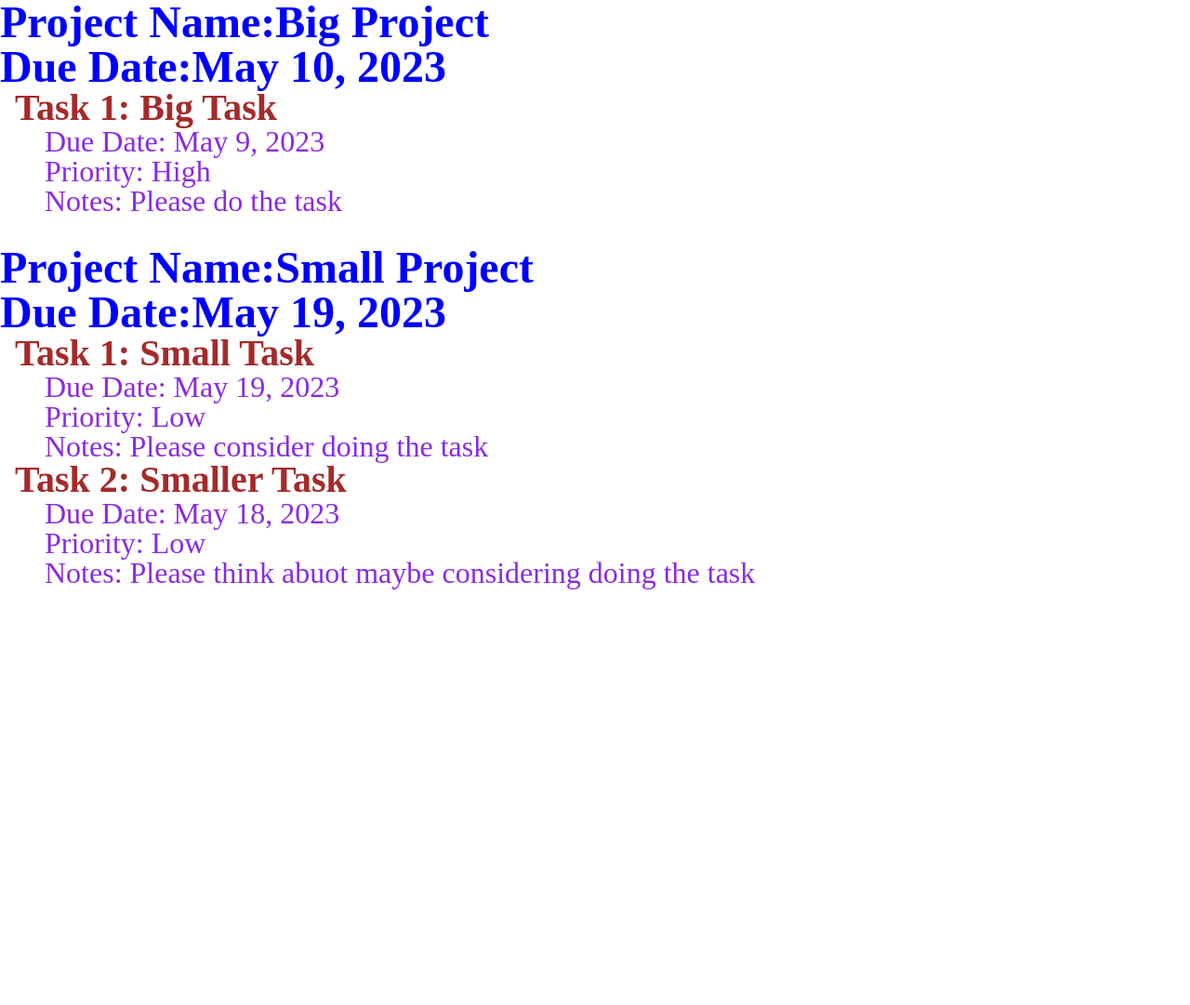
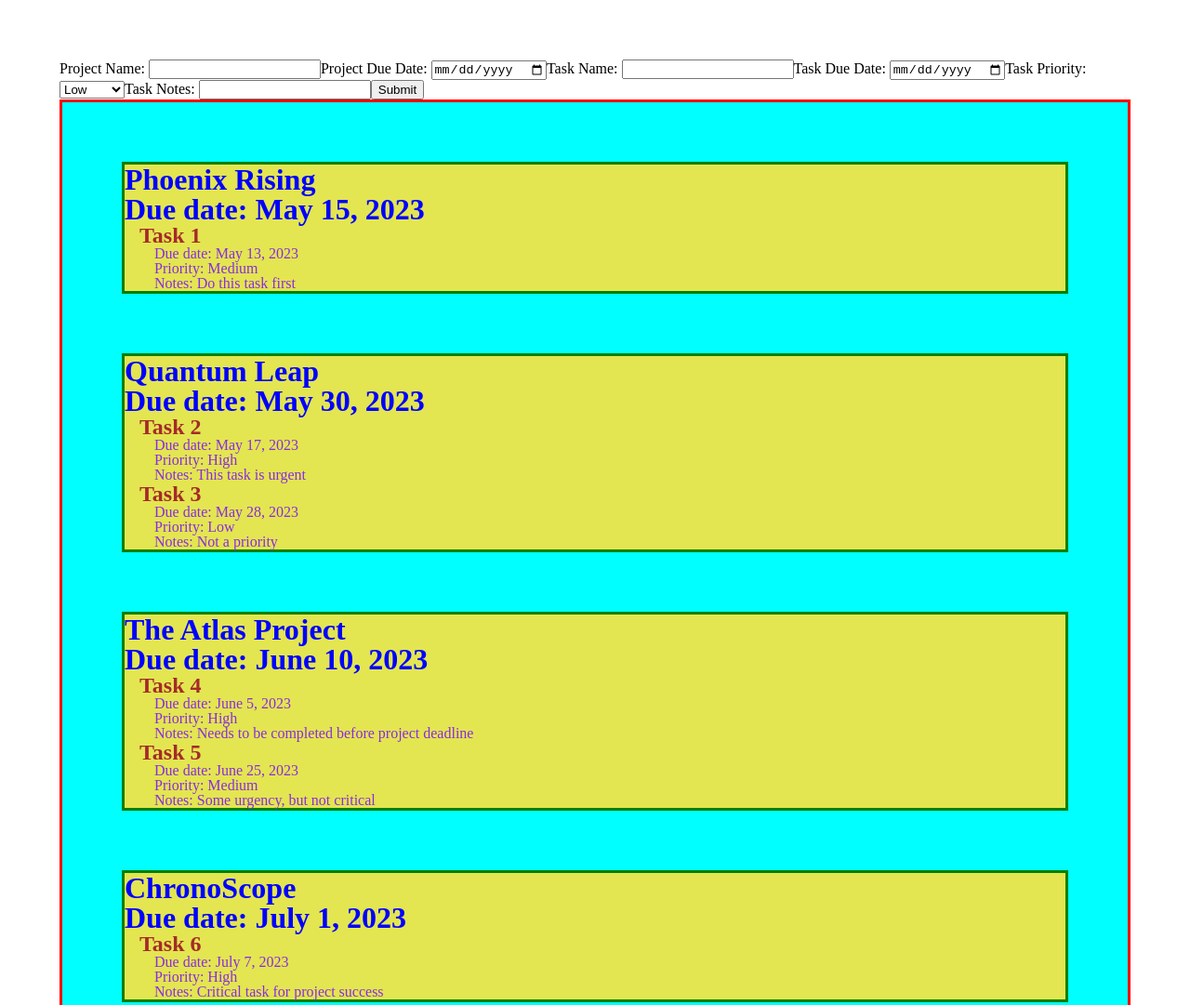
Before and after one commit to dwcarey/toDoList, a website built with webpack: page dist/index.html in a window 1280 px wide. Shown: the top 1081 px of the page at 93% size. Before the commit the page ends 800 px from the top, so only its background shows below. Built offline with nearby package versions, Linux system fonts and the light colour scheme.

Commit message:
form skeleton and test projects added, formatted adn displaying well

```diff
--- a/src/firstPageLoad.js
+++ b/src/firstPageLoad.js
@@ -1,7 +1,106 @@
 import { projectListLoad } from "./projectListLoad";
 
 function firstPageLoad() {
+    displayAddForm();
     projectListLoad();
 }
 
-export { firstPageLoad };
+function displayAddForm() {
+    const form = document.createElement('form');
+    const content = document.getElementById('content');
+
+    // Create a label for the project name input field
+    const projectNameLabel = document.createElement('label');
+    projectNameLabel.textContent = 'Project Name: ';
+    form.appendChild(projectNameLabel);
+
+    // Create a text input field for the project name
+    const projectNameInput = document.createElement('input');
+    projectNameInput.type = 'text';
+    projectNameInput.name = 'projectName';
+    projectNameInput.maxLength = 25; // set max length to 25 characters
+    form.appendChild(projectNameInput);
+
+    // Create a label for the project due date input field
+    const projectDueDateLabel = document.createElement('label');
+    projectDueDateLabel.textContent = 'Project Due Date: ';
+    form.appendChild(projectDueDateLabel);
+
+    // Create a date input field for the project due date
+    const projectDueDateInput = document.createElement('input');
+    projectDueDateInput.type = 'date';
+    projectDueDateInput.name = 'projectDueDate';
+    form.appendChild(projectDueDateInput);
+
+    // Create a label for the task name input field
+    const taskNameLabel = document.createElement('label');
+    taskNameLabel.textContent = 'Task Name: ';
+    form.appendChild(taskNameLabel);
+
+    // Create a text input field for the task name
+    const taskNameInput = document.createElement('input');
+    taskNameInput.type = 'text';
+    taskNameInput.name = 'taskName';
+    taskNameInput.maxLength = 40; // set max length to 40 characters
+    form.appendChild(taskNameInput);
+
+    // Create a label for the task due date input field
+    const taskDueDateLabel = document.createElement('label');
+    taskDueDateLabel.textContent = 'Task Due Date: ';
+    form.appendChild(taskDueDateLabel);
+
+    // Create a date input field for the task due date
+    const taskDueDateInput = document.createElement('input');
+    taskDueDateInput.type = 'date';
+    taskDueDateInput.name = 'taskDueDate';
+    form.appendChild(taskDueDateInput);
+
+    // Create a label for the task priority dropdown
+    const taskPriorityLabel = document.createElement('label');
+    taskPriorityLabel.textContent = 'Task Priority: ';
+    form.appendChild(taskPriorityLabel);
+
+    // Create a select dropdown for the task priority
+    const taskPrioritySelect = document.createElement('select');
+    taskPrioritySelect.name = 'taskPriority';
+    form.appendChild(taskPrioritySelect);
+
+    // Create three options for the task priority dropdown
+    const lowPriorityOption = document.createElement('option');
+    lowPriorityOption.value = 'Low';
+    lowPriorityOption.textContent = 'Low';
+    taskPrioritySelect.appendChild(lowPriorityOption);
+
+    const mediumPriorityOption = document.createElement('option');
+    mediumPriorityOption.value = 'Medium';
+    mediumPriorityOption.textContent = 'Medium';
+    taskPrioritySelect.appendChild(mediumPriorityOption);
+
+    const highPriorityOption = document.createElement('option');
+    highPriorityOption.value = 'High';
+    highPriorityOption.textContent = 'High';
+    taskPrioritySelect.appendChild(highPriorityOption);
+
+    // Create a label for the task notes input field
+    const taskNotesLabel = document.createElement('label');
+    taskNotesLabel.textContent = 'Task Notes: ';
+    form.appendChild(taskNotesLabel);
+
+    // Create a text input field for the task notes
+    const taskNotesInput = document.createElement('input');
+    taskNotesInput.type = 'text';
+    taskNotesInput.name = 'taskNotes';
+    taskNotesInput.maxLength = 250; // set max length to 250 characters
+    form.appendChild(taskNotesInput);
+
+    // Create a submit button
+    const submitButton = document.createElement('button');
+    submitButton.type = 'submit';
+    submitButton.textContent = 'Submit';
+    form.appendChild(submitButton);
+
+    // Add the form to the document
+    content.appendChild(form);
+}
+
+export { firstPageLoad, displayAddForm };
--- a/src/projectListLoad.js
+++ b/src/projectListLoad.js
@@ -1,40 +1,62 @@
 import { projects } from './projects';
+
+function createTaskList(project) {
+  const taskList = document.createElement('ul');
+
+  for (let i = 0; i < project.tasks.length; i++) {
+    const task = project.tasks[i];
+    const taskListItem = document.createElement('li');
+    const taskName = document.createElement('h3');
+    const taskDue = document.createElement('p');
+    const taskPriority = document.createElement('p');
+    const taskNotes = document.createElement('p');
+
+    taskName.textContent = task.name;
+    taskDue.id = 'taskListItem';
+    taskDue.textContent = `Due date: ${task.due}`;
+    taskPriority.id = 'taskListItem';
+    taskPriority.textContent = `Priority: ${task.priority}`;
+    taskNotes.id = 'taskListItem';
+    taskNotes.textContent = `Notes: ${task.notes}`;
+
+    taskListItem.appendChild(taskName);
+    taskListItem.appendChild(taskDue);
+    taskListItem.appendChild(taskPriority);
+    taskListItem.appendChild(taskNotes);
+    taskList.appendChild(taskListItem);
+  }
+
+  return taskList;
+}
+
+function createProjectListItem(project) {
+  const projectListItem = document.createElement('li');
+  const projectName = document.createElement('h2');
+  const projectDue = document.createElement('p');
+
+  projectListItem.id = 'listItem';
+  projectName.textContent = project.name;
+  projectDue.textContent = `Due date: ${project.due}`;
+
+  projectListItem.appendChild(projectName);
+  projectListItem.appendChild(projectDue);
+  projectListItem.appendChild(createTaskList(project));
+
+  return projectListItem;
+}
 
 function projectListLoad() {
   const content = document.getElementById('content');
   const projectsList = document.createElement('ul');
+  projectsList.id = 'projectContainer';
 
-  for (let i = 0; i < projects.length; i += 1) {
-    const listItem = document.createElement('li');
-    listItem.id = 'listItem';
+  for (let i = 0; i < projects.length; i++) {
     const project = projects[i];
+    const projectListItem = createProjectListItem(project);
+    projectsList.appendChild(projectListItem);
+  }
 
-    listItem.textContent = `Project Name:${project.name}\nDue Date:${project.due}`;
-
-    for (let j = 0; j < projects[i].tasks.length; j +=1) {
-    const taskListItem = document.createElement('ul');
-    const taskDue = document.createElement('li');
-    const taskPriority = document.createElement('li');
-    const taskNotes = document.createElement('li');
-        taskListItem.id = 'taskListMain';
-        taskDue.id = 'taskListItem';
-        taskPriority.id = 'taskListItem';
-        taskNotes.id = 'taskListItem';
-
-        taskListItem.textContent = `Task ${j+1}: ${project.tasks[j].name}`
-        taskDue.textContent = `Due Date: ${project.tasks[j].due}`
-        taskPriority.textContent = `Priority: ${project.tasks[j].priority}`
-        taskNotes.textContent = `Notes: ${project.tasks[j].notes}`
-
-
-        taskListItem.appendChild(taskDue);
-        taskListItem.appendChild(taskPriority);
-        taskListItem.appendChild(taskNotes);
-        listItem.appendChild(taskListItem);
-    }
-    projectsList.appendChild(listItem);
-  }
   content.appendChild(projectsList);
-};
+}
 
 export { projectListLoad };
--- a/src/projects.js
+++ b/src/projects.js
@@ -15,16 +15,38 @@ class Project {
 
 }
 
-const bigProject = new Project('Big Project', 'May 10, 2023');
-const smallProject = new Project('Small Project', 'May 19, 2023');
+// Create new projects
+const project1 = new Project('Phoenix Rising', 'May 15, 2023');
+const project2 = new Project('Quantum Leap', 'May 30, 2023');
+const project3 = new Project('The Atlas Project', 'June 10, 2023');
+const project4 = new Project('ChronoScope', 'July 1, 2023');
+const project5 = new Project('Eureka', 'July 15, 2023');
+const project6 = new Project('The Quantum Paradox', 'August 1, 2023');
+const project7 = new Project('Project Athena', 'August 15, 2023');
+const project8 = new Project('Zephyr', 'September 1, 2023');
 
-const bigTask = new Task('Big Task', 'May 9, 2023', 'High', 'Please do the task');
-const smallTask = new Task('Small Task', 'May 19, 2023', 'Low', 'Please consider doing the task');
-const smallerTask = new Task('Smaller Task', 'May 18, 2023', 'Low', 'Please think abuot maybe considering doing the task');
+// Create new tasks
+const task1 = new Task('Task 1', 'May 13, 2023', 'Medium', 'Do this task first');
+const task2 = new Task('Task 2', 'May 17, 2023', 'High', 'This task is urgent');
+const task3 = new Task('Task 3', 'May 28, 2023', 'Low', 'Not a priority');
+const task4 = new Task('Task 4', 'June 5, 2023', 'High', 'Needs to be completed before project deadline');
+const task5 = new Task('Task 5', 'June 25, 2023', 'Medium', 'Some urgency, but not critical');
+const task6 = new Task('Task 6', 'July 7, 2023', 'High', 'Critical task for project success');
+const task7 = new Task('Task 7', 'August 1, 2023', 'Low', 'Not a priority, but needs to be done eventually');
+const task8 = new Task('Task 8', 'August 20, 2023', 'Medium', 'Some urgency, but can wait');
 
-bigProject.addTask(bigTask);
-smallProject.addTask(smallTask);
-smallProject.addTask(smallerTask);
+// Add tasks to projects
+project1.addTask(task1);
+project2.addTask(task2);
+project2.addTask(task3);
+project3.addTask(task4);
+project3.addTask(task5);
+project4.addTask(task6);
+project5.addTask(task7);
+project6.addTask(task8);
+project7.addTask(task6);
+project8.addTask(task7);
+project8.addTask(task8);
 
 
 export { Project, projects };
--- a/src/style.css
+++ b/src/style.css
@@ -49,24 +49,35 @@ table {
 @@@@@@@@@@@@@@@@@
 */
 
+#content {
+	display: flex;
+	flex-direction: column;
+	margin: 5vw;
+}
 #listItem {
-    font-size: 3rem;
+    font-size: 2rem;
     font-weight: 800;
     color: blue;
-    white-space: pre-wrap;
-    margin-bottom: 2rem;
+	border: 3px solid green;
+	background-color: rgb(227, 230, 80);
+	margin: 5vw;
 }
 
 #taskListItem {
-    font-size: 2rem;
+    font-size: 1rem;
     font-weight: 500;
     color: blueviolet;
     margin-left: 2rem;
 }
 
-#taskListMain {
-    font-size: 2.5rem;
+h3 {
+    font-size: 1.5rem;
     font-weight: 650;
     color: brown;
-    margin-left: 1rem;
+	margin-left: 1rem;
 }
+
+#projectContainer {
+	border: 3px solid red;
+	background-color: aqua;
+}
```
Also changed, not shown: dist/main.js.
